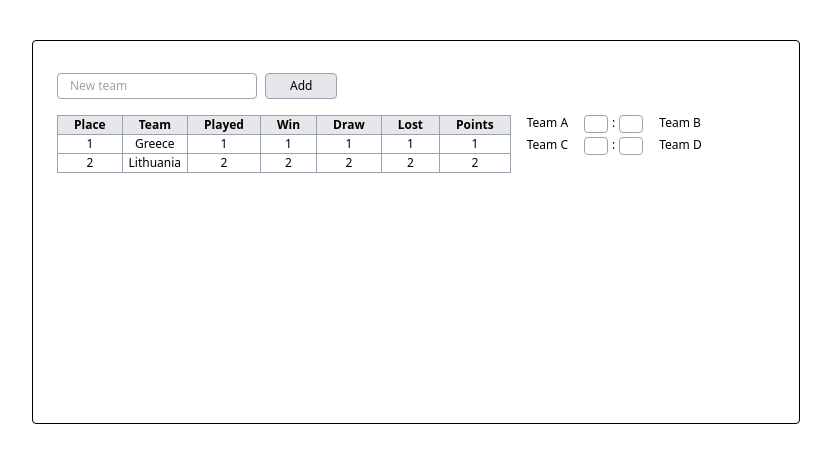
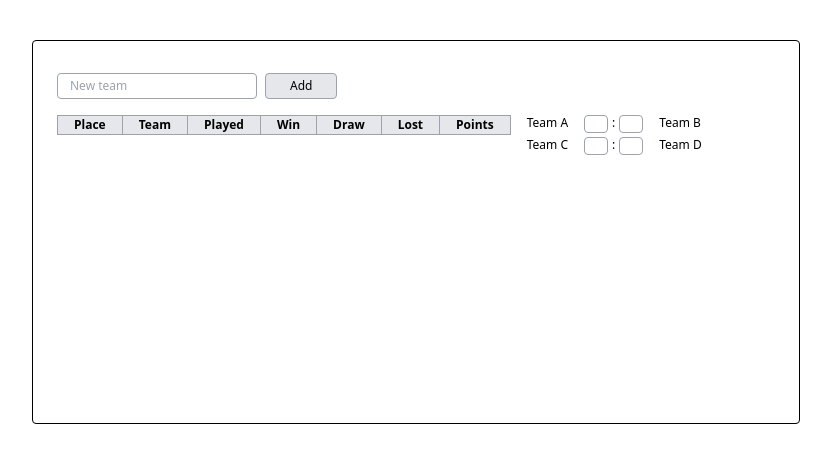
Before and after one commit to saulius-b/Football-Scores-Table, a React (Create React App) app: page / in a window 1280 px wide. Shown: the top 462 px of the page, without its empty margins (224-1055 px from the left). Built offline with nearby package versions, Linux system fonts and the light colour scheme; the HTML template or start-up script is replaced by a standard one.

Commit message:
Teams are now being added to the table from redux store

```diff
--- a/src/components/ScoreTable.tsx
+++ b/src/components/ScoreTable.tsx
@@ -1,31 +1,10 @@
 import React from "react";
+import { useSelector } from "react-redux";
 import { TableData } from "../types";
+import type { RootState } from "../store/store";
 
 export function ScoreTable() {
-  const tableData: TableData = [
-    {
-      place: 1,
-      teamId: 1,
-      team: "Greece",
-      played: 1,
-      win: 1,
-      draw: 1,
-      lost: 1,
-      points: 1,
-      isHomeTeam: true,
-    },
-    {
-      place: 2,
-      teamId: 2,
-      team: "Lithuania",
-      played: 2,
-      win: 2,
-      draw: 2,
-      lost: 2,
-      points: 2,
-      isHomeTeam: true,
-    },
-  ];
+  const tableData = useSelector((state: RootState) => state.addTeam.value);
 
   const headersText: string[] = [
     "Place",
@@ -45,10 +24,10 @@ export function ScoreTable() {
     );
   });
 
-  const tableRow = tableData.map((item) => {
+  const tableRow = tableData.map((item, index) => {
     return (
       <tr>
-        <td className="border border-gray-400">{item.place}</td>
+        <td className="border border-gray-400">{index + 1}</td>
         <td className="border border-gray-400">{item.team}</td>
         <td className="border border-gray-400">{item.played}</td>
         <td className="border border-gray-400">{item.win}</td>
--- a/src/store/addTeamSlice.tsx
+++ b/src/store/addTeamSlice.tsx
@@ -1,7 +1,8 @@
 import { createSlice, PayloadAction } from "@reduxjs/toolkit";
+import { RowData } from "../types";
 
 interface TeamState {
-  value: string[];
+  value: RowData[];
 }
 
 const initialState: TeamState = {
@@ -13,7 +14,16 @@ export const addTeamSlice = createSlice({
   initialState,
   reducers: {
     addTeam: (state, action: PayloadAction<string>) => {
-      state.value.push(action.payload);
+      state.value.push({
+        teamId: 0,
+        team: action.payload,
+        played: 0,
+        win: 0,
+        draw: 0,
+        lost: 0,
+        points: 0,
+        isHomeTeam: false,
+      });
     },
   },
 });
--- a/src/types.tsx
+++ b/src/types.tsx
@@ -1,5 +1,4 @@
 export interface RowData {
-  place: number;
   teamId: number;
   team: string;
   played: number;
```
